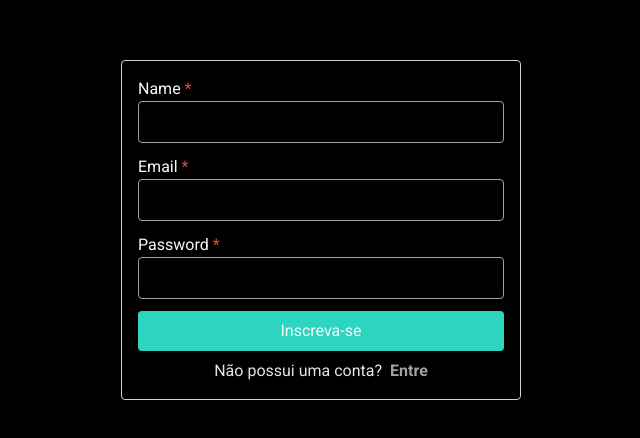
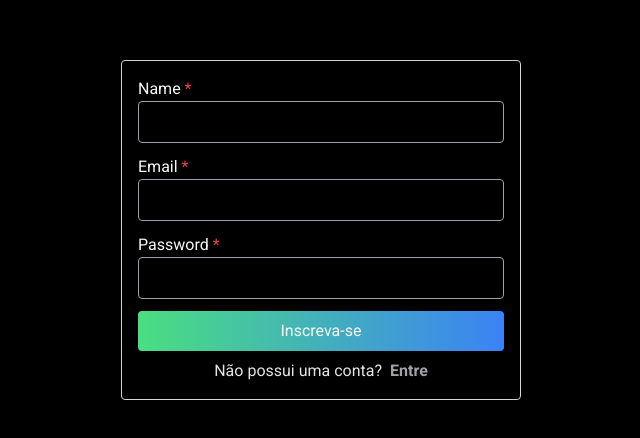
Before and after one commit to Maria-Eduarda90/EmuChat, a Next.js app: page /auth/register in a window 1280 px wide. Shown: the part 170-608 px from the top of the page, without its empty margins (319-959 px from the left). Built offline with nearby package versions, Linux system fonts and the light colour scheme; no server answers.

Commit message:
style: button gradient

```diff
--- a/src/app/auth/login/page.tsx
+++ b/src/app/auth/login/page.tsx
@@ -44,7 +44,7 @@ export default function Login() {
                         <Button
                             type='submit'
                             text={isFormSubmitting ? "Carregando..." : "Entrar"}
-                            className='bg-teal-400 tex-white rounded p-2 cursor-pointer'
+                            className='bg-gradient-to-r from-green-400 to-blue-500 tex-white rounded p-2 cursor-pointer'
                             disabled={isFormSubmitting}
                         />
                         {error && (
--- a/src/app/auth/register/page.tsx
+++ b/src/app/auth/register/page.tsx
@@ -49,7 +49,7 @@ export default function Register() {
                         <Button
                             type='submit'
                             text={isFormSubmitting ? "Carregando..." : "Inscreva-se"}
-                            className='bg-teal-400 tex-white rounded p-2 cursor-pointer'
+                            className='bg-gradient-to-r from-green-400 to-blue-500 tex-white rounded p-2 cursor-pointer'
                             disabled={isFormSubmitting}
                         />
                         {error && (
```
